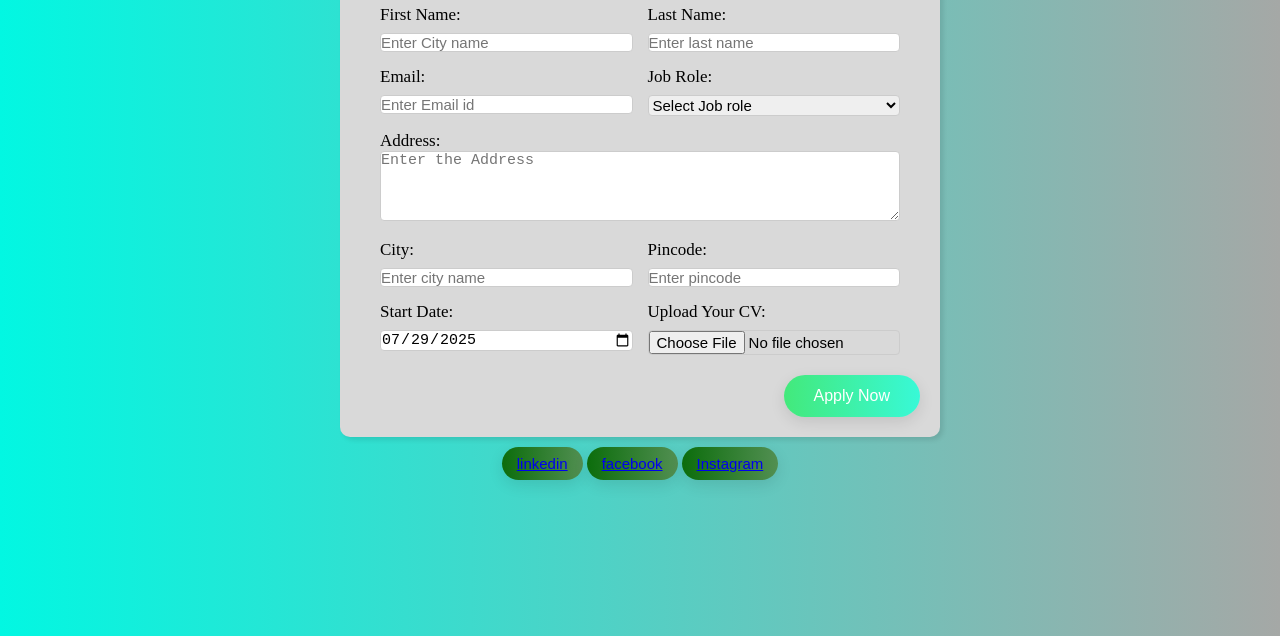
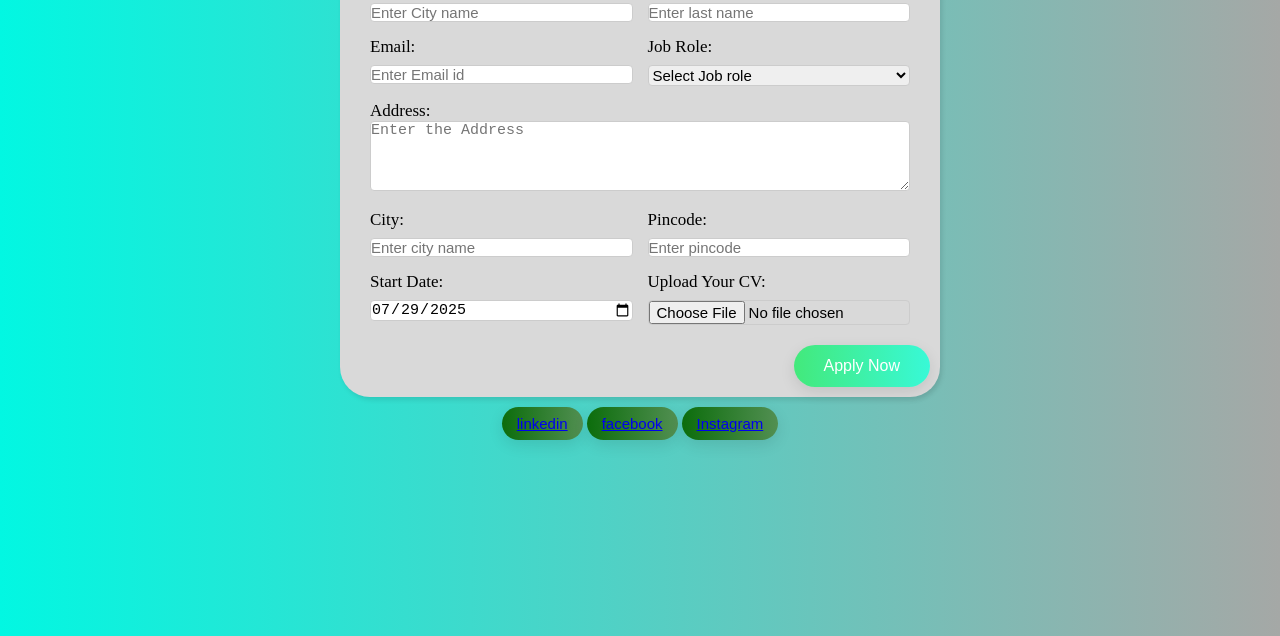
Before and after one commit to Dipak2023End/jobApplicationForm, a plain HTML site: page index.html in a window 1280 px wide. Shown: the part 164-800 px from the top of the page. Drawn offline with Linux system fonts and the light colour scheme; a script that the page names is missing.

Commit message:
Update styles.css
save changes

```diff
--- a/styles.css
+++ b/styles.css
@@ -8,7 +8,6 @@
    color:linear-gradient(to right, #121313, #5a695f);
     font-size: 30px;
     font-family: 'Lucida Sans', 'Lucida Sans Regular', 'Lucida Grande', 'Lucida Sans Unicode', Geneva, Verdana, sans-serif;
-    margin: 200px,110px;
 }
 
 
@@ -24,12 +23,12 @@ body{
 
 .apply_box{
     max-width: 600px;
-    padding: 20px;
+    padding: 10px;
     background-color:#d9d9d9;
-    margin: 0 auto;
-    margin-top: 50px;
-    box-shadow: 3px 3px 5px rgba(10, 2, 3, 0.1);
-    border-radius: 10px;
+    margin: 10px auto;
+    margin-top: 30px;
+    box-shadow: 2px 3px 5px rgba(10, 2, 3, 0.1);
+    border-radius: 30px;
 }
 
 .title_small{
```
